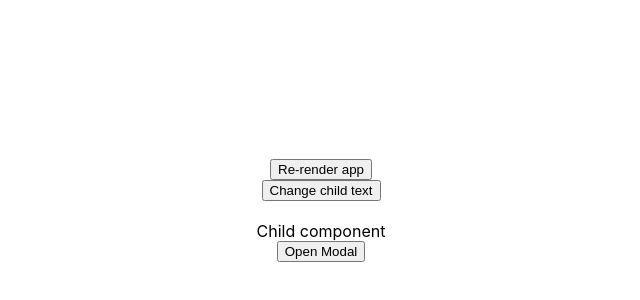
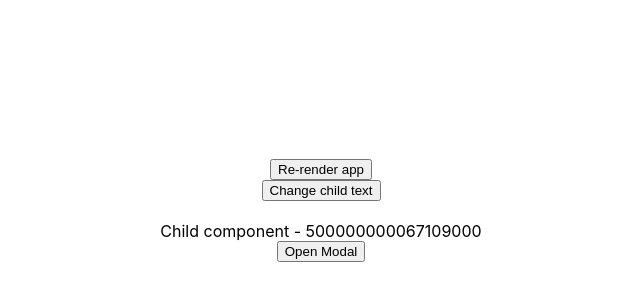
Before and after one commit to sholua/react-memoization-lanars, a React (Create React App) app: page / in a window 1280 px wide. Shown: the part 190-490 px from the top of the page, without its empty margins (319-959 px from the left). Built offline with nearby package versions, Linux system fonts and the light colour scheme.

Commit message:
Child re-renders without memo

```diff
--- a/src/components/ChildComponent.tsx
+++ b/src/components/ChildComponent.tsx
@@ -1,4 +1,4 @@
-import { FC, memo } from 'react';
+import { FC } from 'react';
 
 interface Props {
   params: { text: string };
@@ -7,7 +7,18 @@ interface Props {
 
 const ChildComponent: FC<Props> = ({ params }) => {
   console.log('Child re-rendered');
-  return <div>{params.text}</div>;
+
+  let sum = 0;
+
+  for (let i = 1; i <= 1000000000; i++) {
+    sum += i;
+  }
+
+  return (
+    <div>
+      {params.text} - {sum}
+    </div>
+  );
 };
 
-export default memo(ChildComponent);
+export default ChildComponent;
```
